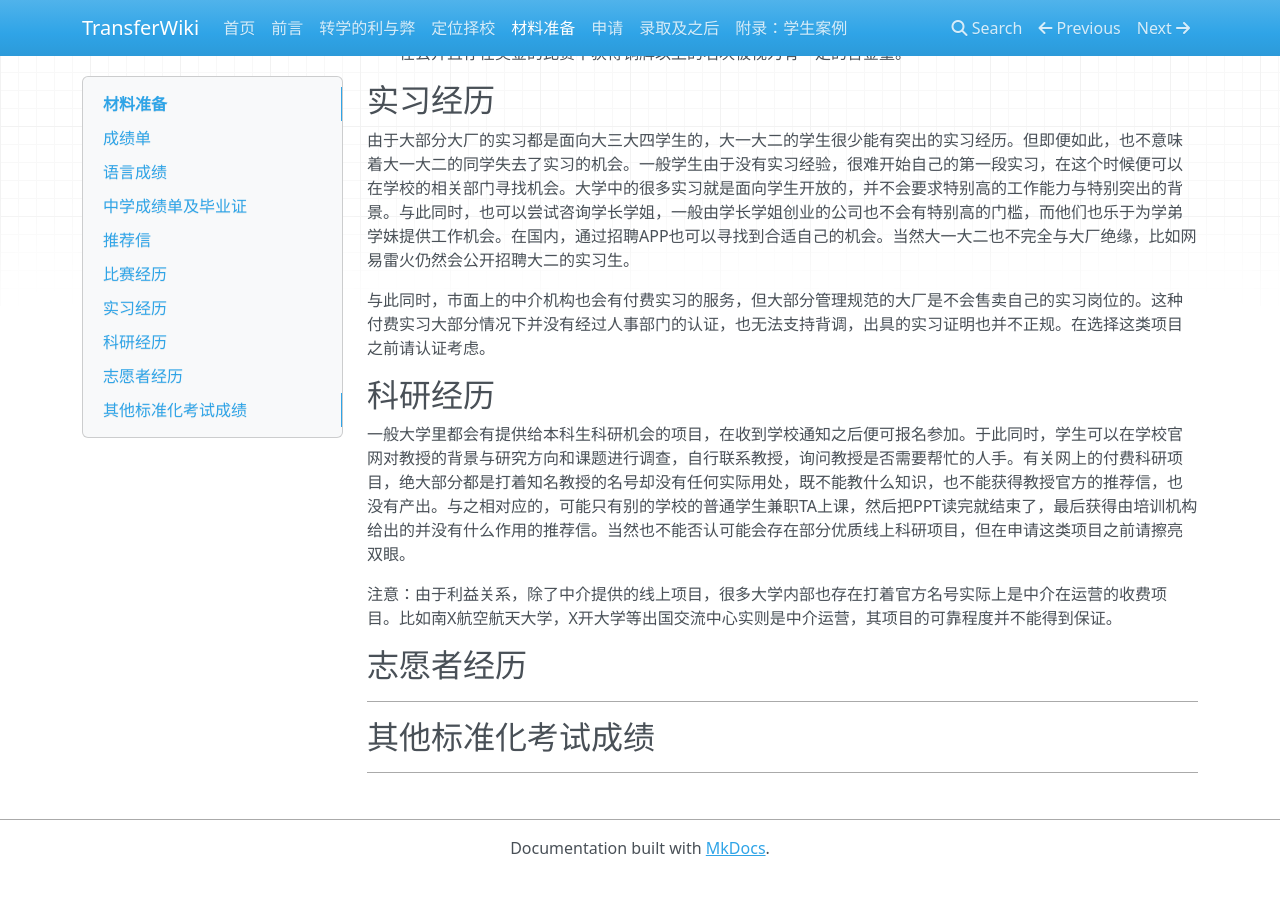
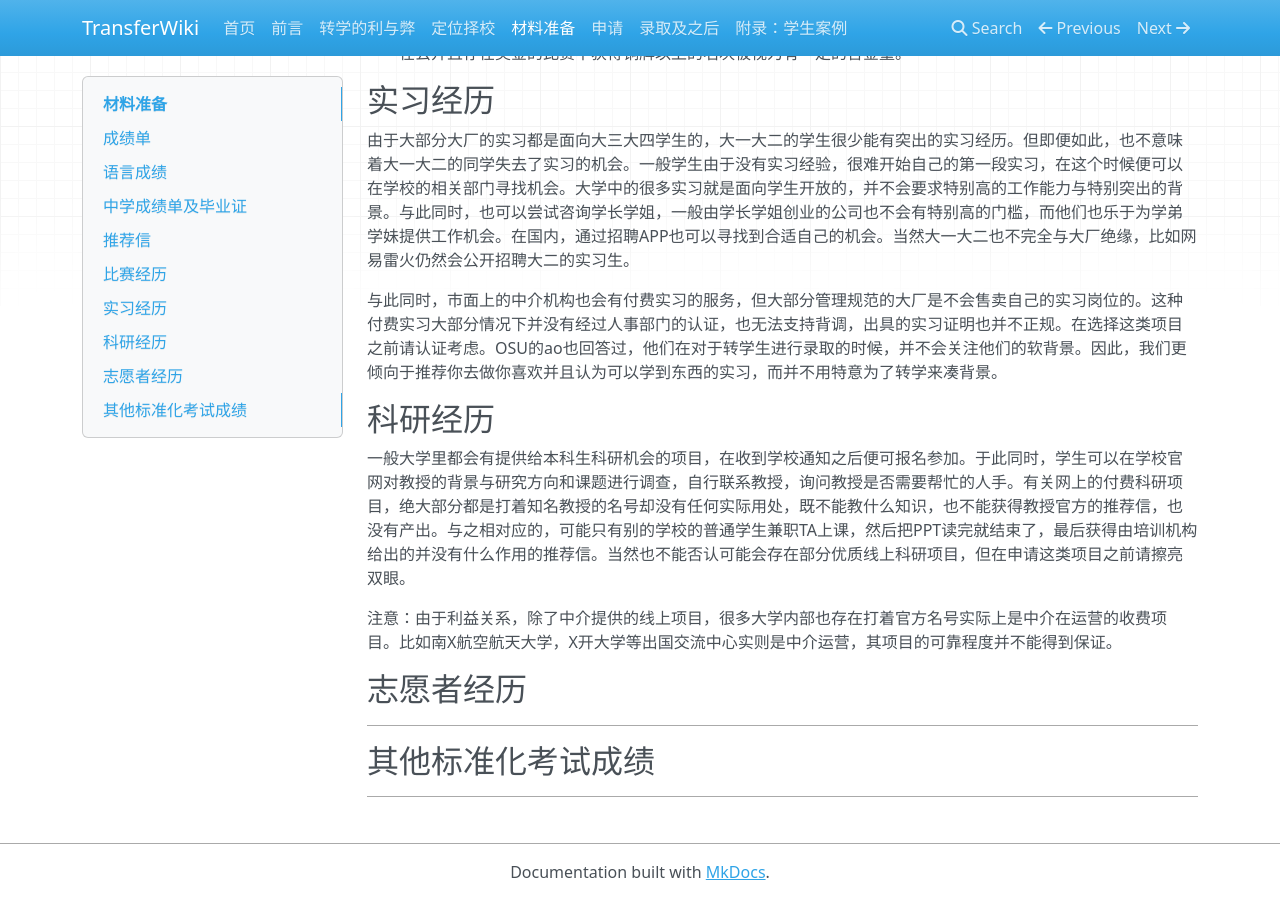
Before and after one commit to SihanXU/TransferWiki, an MkDocs documentation site: the page built from docs/material.md, in a window 1280 px wide and 900 px high, scrolled down 1585 px. Built offline with MkDocs 1.6.1, drawn with Linux system fonts in a browser that asks for light colours; nearby versions of some CDN libraries; before the commit the page ends 2461 px from its top, so only the background shows below that.

Commit message:
Update material.md

```diff
--- a/docs/material.md
+++ b/docs/material.md
@@ -36,7 +36,7 @@
 
 由于大部分大厂的实习都是面向大三大四学生的，大一大二的学生很少能有突出的实习经历。但即便如此，也不意味着大一大二的同学失去了实习的机会。一般学生由于没有实习经验，很难开始自己的第一段实习，在这个时候便可以在学校的相关部门寻找机会。大学中的很多实习就是面向学生开放的，并不会要求特别高的工作能力与特别突出的背景。与此同时，也可以尝试咨询学长学姐，一般由学长学姐创业的公司也不会有特别高的门槛，而他们也乐于为学弟学妹提供工作机会。在国内，通过招聘APP也可以寻找到合适自己的机会。当然大一大二也不完全与大厂绝缘，比如网易雷火仍然会公开招聘大二的实习生。
 
-与此同时，市面上的中介机构也会有付费实习的服务，但大部分管理规范的大厂是不会售卖自己的实习岗位的。这种付费实习大部分情况下并没有经过人事部门的认证，也无法支持背调，出具的实习证明也并不正规。在选择这类项目之前请认证考虑。
+与此同时，市面上的中介机构也会有付费实习的服务，但大部分管理规范的大厂是不会售卖自己的实习岗位的。这种付费实习大部分情况下并没有经过人事部门的认证，也无法支持背调，出具的实习证明也并不正规。在选择这类项目之前请认证考虑。OSU的ao也回答过，他们在对于转学生进行录取的时候，并不会关注他们的软背景。因此，我们更倾向于推荐你去做你喜欢并且认为可以学到东西的实习，而并不用特意为了转学来凑背景。
 
 ## 科研经历
 
```
